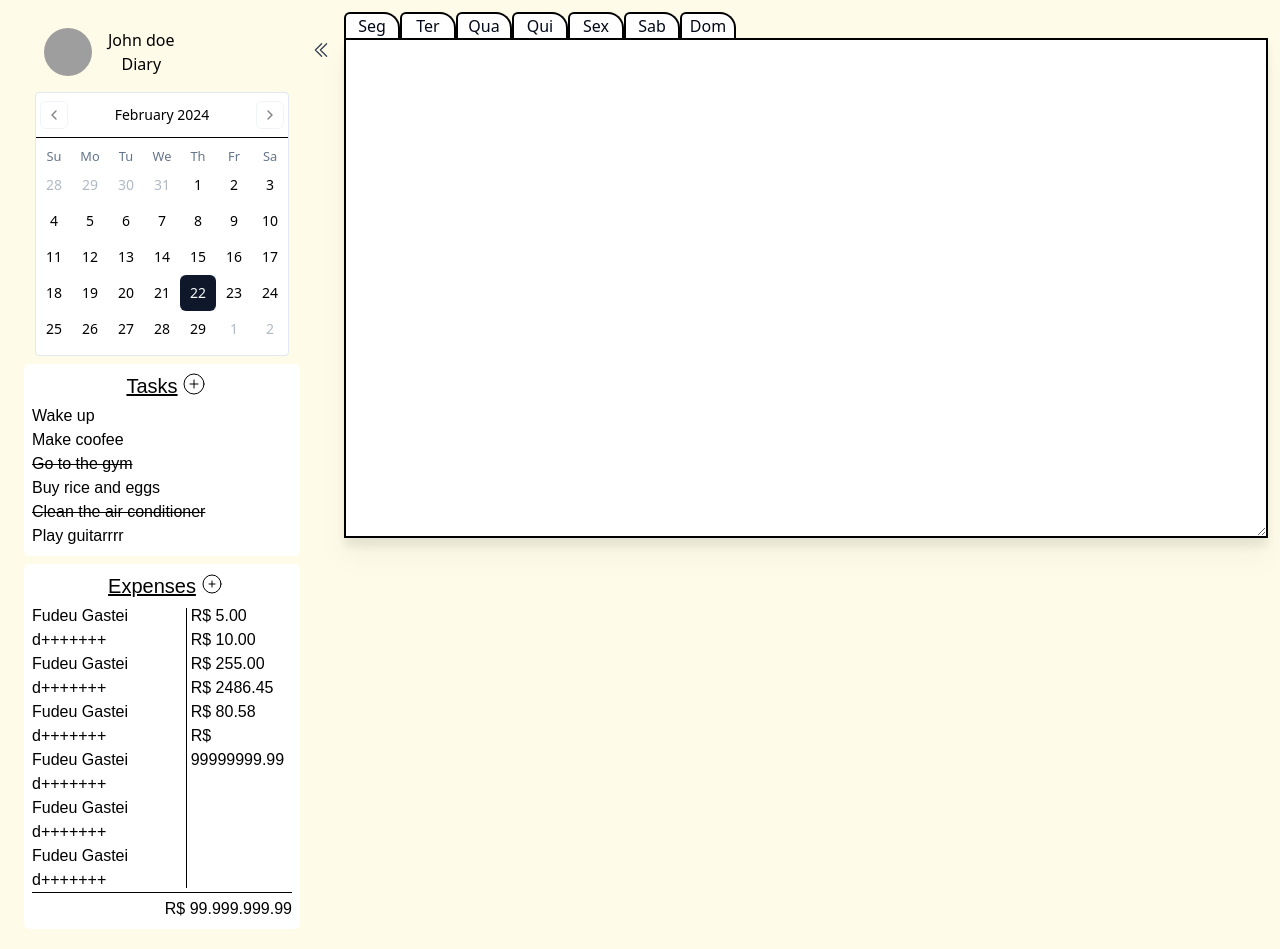
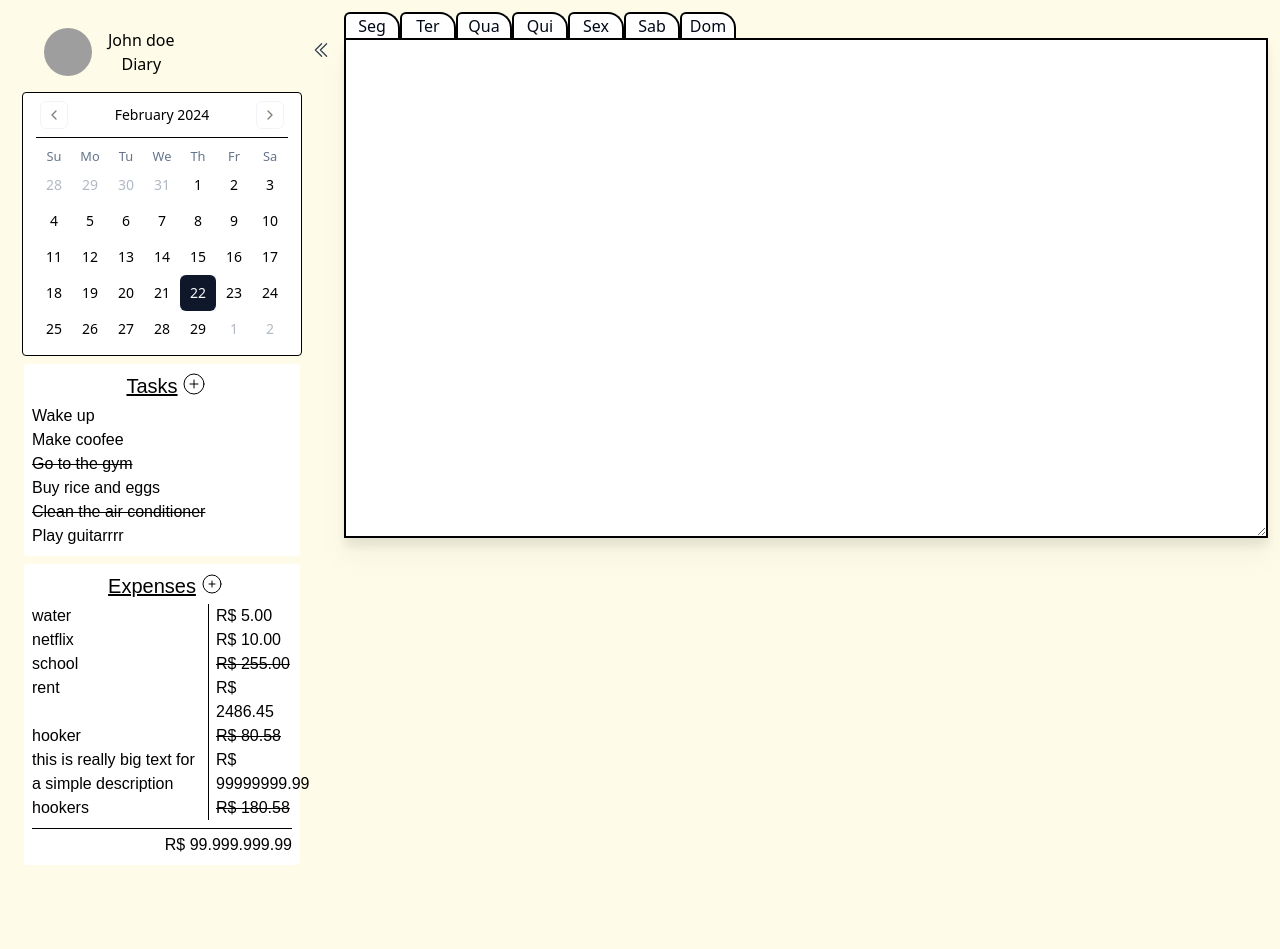
Before and after one commit to brunojustino/mydiary-fe, a Next.js app: page / in a window 1280 px wide. After the commit the page ends 885 px from the top, so only its background shows below. Built offline with nearby package versions, Linux system fonts and the light colour scheme; grey boxes are pictures that could not be loaded; a web font is replaced by a local one.

Commit message:
fixed basic design

```diff
--- a/app/SideBar/Calendar/page.tsx
+++ b/app/SideBar/Calendar/page.tsx
@@ -37,7 +37,7 @@ const CalendarLi = ({ collapsed, setCollapsed, date, setDate }: Props) => {
           mode="single"
           selected={date}
           onDayClick={setDate}
-          className="rounded-sm border "
+          className="rounded-sm border w-[280px] flex justify-center border-black"
         />
       )}
     </li>
--- a/app/SideBar/Expenses/Expense/page.tsx
+++ b/app/SideBar/Expenses/Expense/page.tsx
@@ -51,9 +51,45 @@ const ExpenseItem = ({
   const expenseDisplay = () => {
     return (
       <>
-        <div className="flex">
-          Fudeu Gastei d+++++++
-          {/* <div className="flex">
+        <div
+          key={expense.id}
+          className="flex justify-between w-full items-stretch place-items-center"
+        >
+          <div
+            className={cn({
+              "w-44 flex group": true,
+            })}
+          >
+            {expense.name}
+            <div className="flex flex-nowrap">
+              <SquarePenIcon
+                className="w-4 h-4 hidden group-hover:block hover:scale-110 "
+                onClick={handleEditExpenseClick}
+              />
+              <Trash2Icon
+                className="w-4 h-4 hidden group-hover:block hover:scale-110 "
+                onClick={handleDeleteExpenseClick}
+              />
+            </div>
+          </div>
+          <span className="border-l-[1px] border-black flex-grow mt-0"></span>
+          <div
+            className={cn({
+              "line-through": expense.paid, //hover:no-underline
+              "hover:line-through": !expense.paid,
+              "w-20 flex my-auto items-center group pl-1": true,
+            })}
+          >
+            {`R$ ${expense.value.toFixed(2)} `}
+            <div className="flex flex-nowrap">
+              <SquarePenIcon
+                className="w-4 h-4 hidden group-hover:block hover:scale-110 "
+                onClick={handleEditExpenseClick}
+              />
+            </div>
+          </div>
+        </div>
+        {/* <div className="flex">
             <SquarePenIcon
               className="w-5 h-5 hidden group-hover:block hover:scale-110 "
               onClick={handleEditExpenseClick}
@@ -63,7 +99,6 @@ const ExpenseItem = ({
               onClick={handleDeleteExpenseClick}
             />
           </div> */}
-        </div>
       </>
     );
   };
--- a/app/SideBar/Expenses/page.tsx
+++ b/app/SideBar/Expenses/page.tsx
@@ -24,16 +24,23 @@ type Props = {
 
 const Expenses = ({ collapsed, setCollapsed, className }: Props) => {
   const [expensesList, setExpensesList] = useState<Expense[]>([
-    { id: 1, value: 5.0, paid: false },
-    { id: 2, value: 10.0, paid: false },
-    { id: 3, value: 255.0, paid: true },
-    { id: 4, value: 2486.45, paid: false },
-    { id: 5, value: 80.58, paid: true },
-    { id: 6, value: 99999999.99, paid: false },
+    { id: 1, name: "water", value: 5.0, paid: false },
+    { id: 2, name: "netflix", value: 10.0, paid: false },
+    { id: 3, name: "school", value: 255.0, paid: true },
+    { id: 4, name: "rent", value: 2486.45, paid: false },
+    { id: 5, name: "hooker", value: 80.58, paid: true },
+    {
+      id: 6,
+      name: "this is really big text for a simple description",
+      value: 99999999.99,
+      paid: false,
+    },
+    { id: 7, name: "hookers", value: 180.58, paid: true },
   ]);
 
   const [showAddExpense, setShowAddExpense] = useState<boolean>(false);
   const [newExpenseValue, setNewExpenseValue] = useState<number>(0);
+  const [newExpenseName, setNewExpenseName] = useState<string>("");
 
   const updateExpense = (updatedExpense: Expense) => {
     const updatedExpensesList = expensesList.map((expense) =>
@@ -50,6 +57,7 @@ const Expenses = ({ collapsed, setCollapsed, className }: Props) => {
     if (newExpenseValue !== 0) {
       const newExpense: Expense = {
         id: expensesList.length + 1,
+        name: newExpenseName,
         value: newExpenseValue,
         paid: false,
       };
@@ -63,7 +71,7 @@ const Expenses = ({ collapsed, setCollapsed, className }: Props) => {
       className={cn(className, girlFont.className, {
         "flex flex-col rounded-sm": true,
         "transition-colors duration-300 justify-center": true,
-        "rounded-md p-2 mx-3 gap-1 ": !collapsed,
+        "rounded-sm p-2 mx-3 gap-1 ": !collapsed,
         "rounded-full p-2 mx-3 w-10 h-10 hover:border": collapsed,
       })}
       onClick={() => setCollapsed(false)}
@@ -91,9 +99,9 @@ const Expenses = ({ collapsed, setCollapsed, className }: Props) => {
         </div>
       </div>
 
-      <div className="flex  border-b-[1px] border-black justify-between">
-        <ul>
-          {expensesList.map((expense) => {
+      <div className="flex  border-b-[1px] border-black justify-between pb-2">
+        <ul className="w-full">
+          {/* {expensesList.map((expense) => {
             return (
               <li key={expense.id} className="flex justify-between group">
                 <div className="flex w-full justify-between">
@@ -110,8 +118,28 @@ const Expenses = ({ collapsed, setCollapsed, className }: Props) => {
                 </div>
               </li>
             );
-          })}
+          })} */}
 
+          {expensesList.map((expense) => (
+            // <div
+            //   key={expense.id}
+            //   className="flex justify-between w-full items-stretch place-items-center"
+            // >
+            //   <div className="w-44">{expense.name}</div>
+            //   <span className="border-l-[1px] border-black flex-grow mt-0"></span>
+            //   <span className="w-20 mt-auto">{`R$ ${expense.value.toFixed(
+            //     2
+            //   )} `}</span>
+            // </div>
+            <ExpenseItem
+              key={expense.id}
+              expense={expense}
+              updateExpense={updateExpense}
+              deleteExpense={deleteExpense}
+              newExpenseValue={newExpenseValue}
+              setNewExpenseValue={setNewExpenseValue}
+            />
+          ))}
           {!collapsed && showAddExpense && (
             <div className="flex">
               <Input
@@ -143,7 +171,7 @@ const Expenses = ({ collapsed, setCollapsed, className }: Props) => {
             </div>
           )}
         </ul>
-        <div className="border-r-[1px] border-black m-1"></div>
+        {/* <div className="border-r-[1px] border-black m-1"></div>
         <ul className="w-18">
           {expensesList.map((expense) => {
             return (
@@ -151,6 +179,7 @@ const Expenses = ({ collapsed, setCollapsed, className }: Props) => {
             );
           })}
         </ul>
+      </div> */}
       </div>
       <div className="flex justify-end">R$ 99.999.999.99</div>
     </li>
--- a/app/SideBar/Tasks/page.tsx
+++ b/app/SideBar/Tasks/page.tsx
@@ -27,6 +27,9 @@ const Tasks = ({ collapsed, setCollapsed, className }: Props) => {
     { id: 6, name: "Play guitarrrr", completed: false },
   ]);
 
+  const [showAddTask, setShowAddTask] = useState<boolean>(false);
+  const [newTaskName, setNewTaskName] = useState<string>("");
+
   const updateTask = (updatedTask: Task) => {
     const updatedTaskList = taskList.map((task) =>
       task.id === updatedTask.id ? updatedTask : task
@@ -37,9 +40,6 @@ const Tasks = ({ collapsed, setCollapsed, className }: Props) => {
   const deleteTask = (taskId: number) => {
     setTaskList(taskList.filter((task) => task.id !== taskId));
   };
-
-  const [showAddTask, setShowAddTask] = useState<boolean>(false);
-  const [newTaskName, setNewTaskName] = useState<string>("");
 
   const addNewTask = () => {
     if (newTaskName.trim() !== "") {
@@ -53,12 +53,13 @@ const Tasks = ({ collapsed, setCollapsed, className }: Props) => {
       setShowAddTask(false);
     }
   };
+
   return (
     <li
       className={cn(className, girlFont.className, {
         "flex flex-col rounded-sm": true,
         "transition-colors duration-300 justify-center": true,
-        "rounded-md p-2 mx-3 gap-1 ": !collapsed,
+        "rounded-sm p-2 mx-3 gap-1 ": !collapsed,
         "rounded-full p-2 mx-3 w-10 h-10 hover:border": collapsed,
       })}
       onClick={() => setCollapsed(false)}
```
Also changed, not shown: app/SideBar/Expenses/types.ts (+5 -4 lines).
